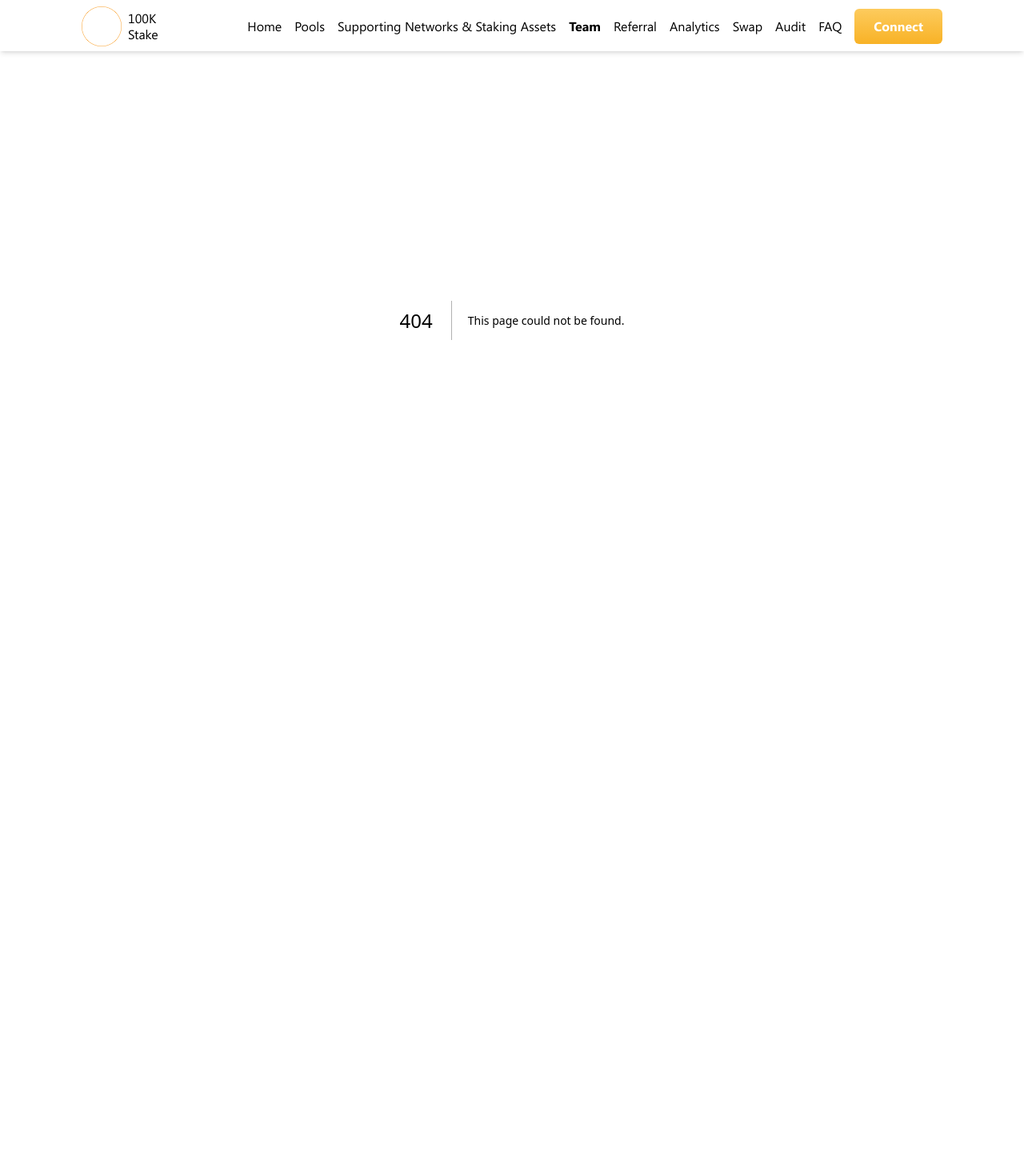
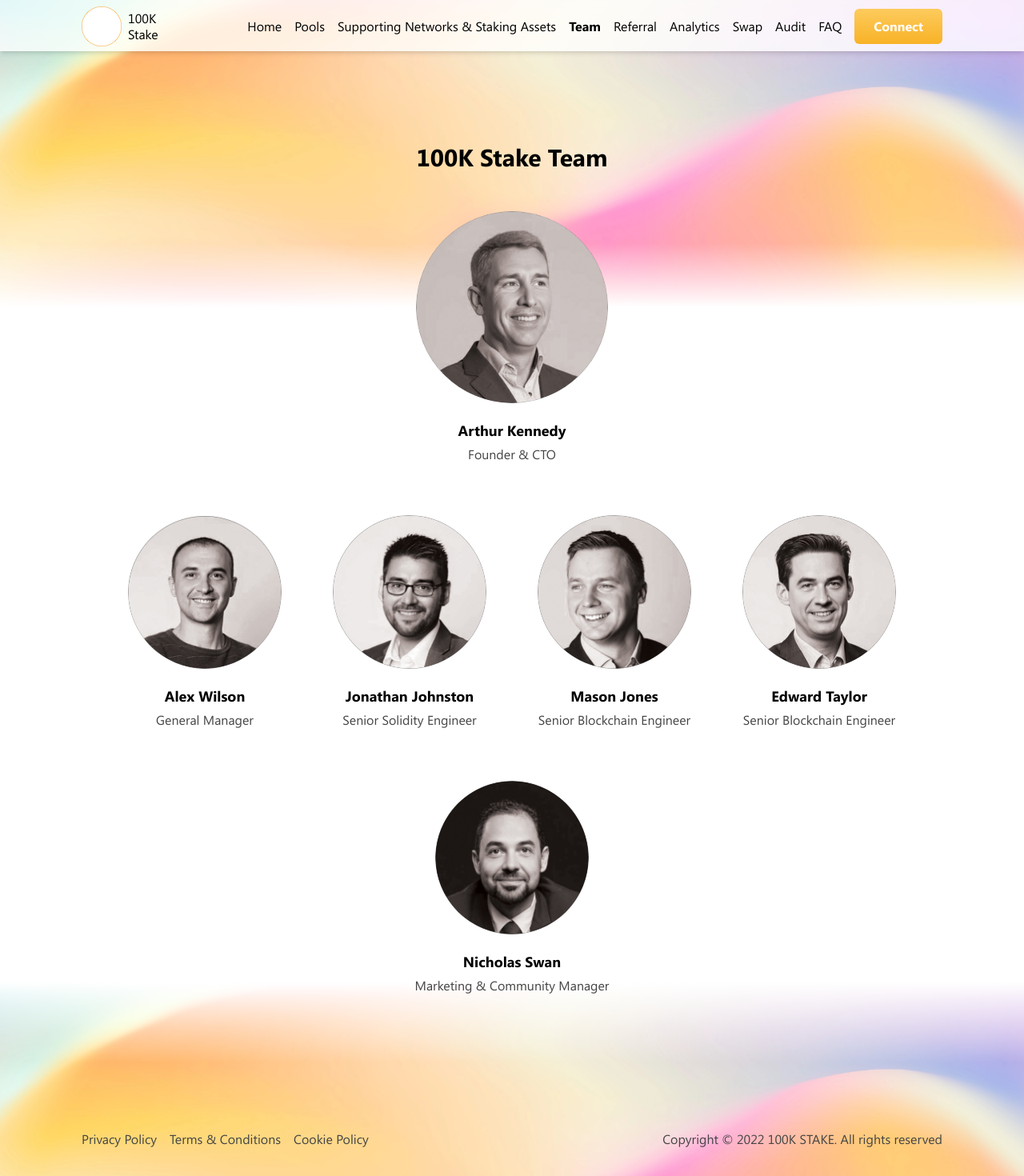
Before and after one commit to Abdullah-Sajjad026/crypto-stake-chain, a Next.js app: page /team in a window 1280 px wide. Before the commit this address had no page. Shown: the top 1470 px of the page at 80% size. Before the commit the page ends 800 px from the top, so only its background shows below. Built offline with nearby package versions, Linux system fonts and the light colour scheme.

Commit message:
feat(team-page): developed

```diff
--- a/app/(routes)/(home)/page.tsx
+++ b/app/(routes)/(home)/page.tsx
@@ -6,7 +6,7 @@ import OurTeam from "./components/team";
 import TrustyPlatform from "./components/trusty-platform";
 import Footer from "@/app/components/footer";
 
-export default function Home() {
+export default function PageHome() {
   return (
     <>
       <Hero />
--- /dev/null
+++ b/app/(routes)/team/page.tsx
@@ -0,0 +1,18 @@
+import Footer from "@/app/components/footer";
+import TeamMembers from "@/components/team-members";
+import TitleBox from "@/components/ui/title-box";
+
+export default function PageTeam() {
+  return (
+    <>
+      <div className="main-bg bottom-white-layer h-96 bg-bottom" />
+      <section className="-mt-52 relative z-[1]">
+        <TitleBox title="100K Stake Team" />
+        <TeamMembers />
+      </section>
+      <section className=" main-bg top-white-layer -mt-4 pt-36">
+        <Footer />
+      </section>
+    </>
+  );
+}
```
